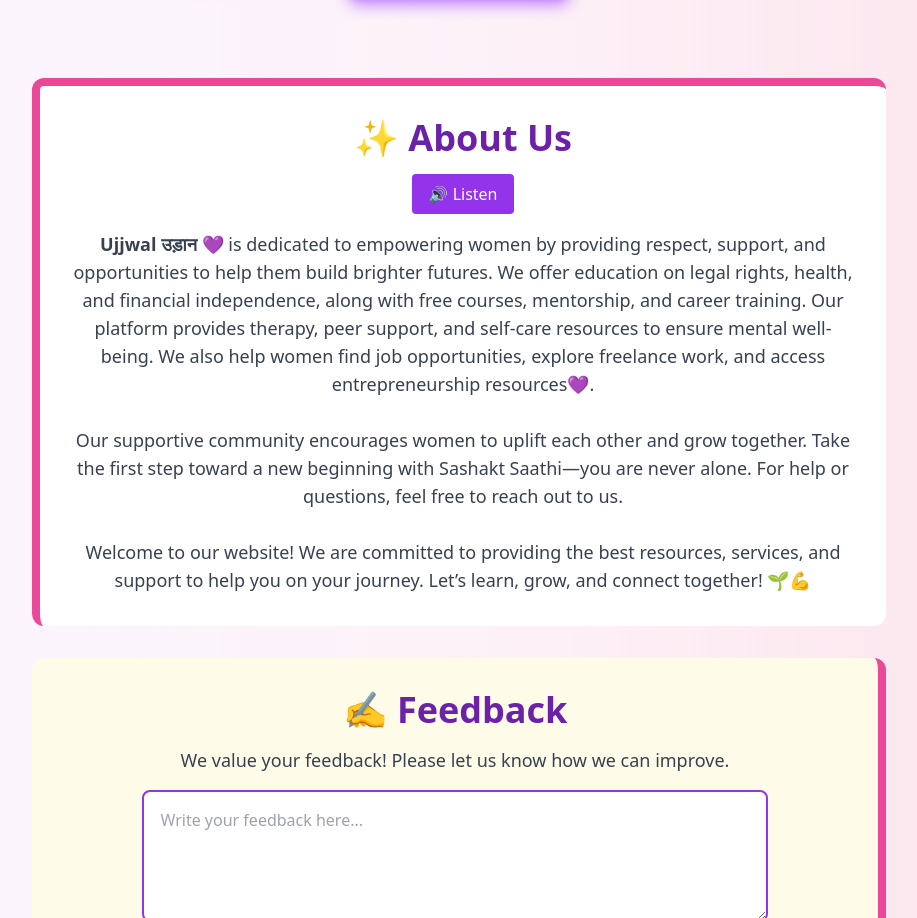
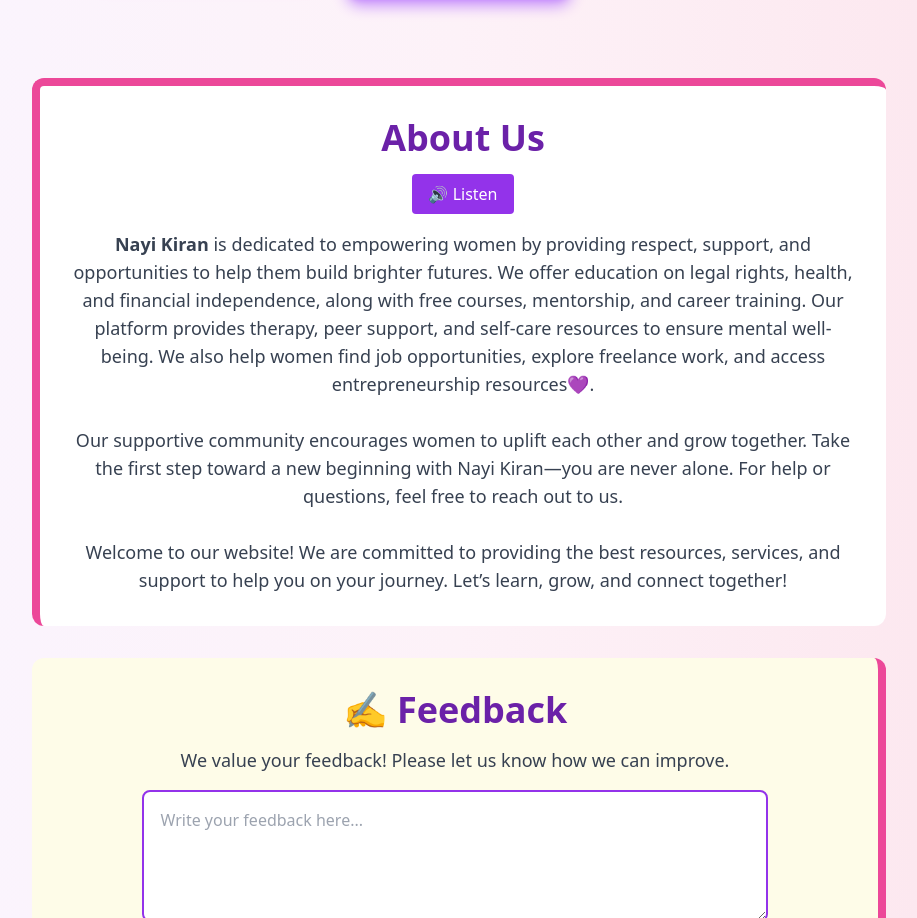
Before and after one commit to Sohi07/NayiKiran, a React (Vite) app in the folder frontend/: page / in a window 1280 px wide. Shown: the part 1666-2584 px from the top of the page, without its empty margins (181-1098 px from the left). Built offline with nearby package versions, Linux system fonts and the light colour scheme; no server answers; sample sign-in values are in the browser's storage.

Commit message:
Made changes to About Us desc

```diff
--- a/frontend/src/components/AboutUs.jsx
+++ b/frontend/src/components/AboutUs.jsx
@@ -3,13 +3,13 @@ import { speak } from "../utils/speech";
 
 
 function AboutUs() {
-  const aboutText = `Ujjwal उड़ान is dedicated to empowering women by providing respect, support, and opportunities to help them build brighter futures. We offer education on legal rights, health, and financial independence, along with free courses, mentorship, and career training. Our platform provides therapy, peer support, and self-care resources to ensure mental well-being. We also help women find job opportunities, explore freelance work, and access entrepreneurship resources. Our supportive community encourages women to uplift each other and grow together. Take the first step toward a new beginning with Sashakt Saathi—you are never alone. For help or questions, feel free to reach out to us. Welcome to our website! We are committed to providing the best resources, services, and support to help you on your journey. Let’s learn, grow, and connect together!`;
+  const aboutText = `Nayi Kiran is dedicated to empowering women by providing respect, support, and opportunities to help them build brighter futures. We offer education on legal rights, health, and financial independence, along with free courses, mentorship, and career training. Our platform provides therapy, peer support, and self-care resources to ensure mental well-being. We also help women find job opportunities, explore freelance work, and access entrepreneurship resources. Our supportive community encourages women to uplift each other and grow together. Take the first step toward a new beginning with Sashakt Saathi—you are never alone. For help or questions, feel free to reach out to us. Welcome to our website! We are committed to providing the best resources, services, and support to help you on your journey. Let’s learn, grow, and connect together!`;
   return (
     <div
       id="about"
       className="bg-white border-l-8 border-t-8 border-pink-500 p-8 text-center rounded-xl w-2/3 mx-auto my-8 flex flex-col justify-center items-center"
     >
-      <h2 className="text-4xl text-purple-800 font-bold mb-4">✨ About Us</h2>
+      <h2 className="text-4xl text-purple-800 font-bold mb-4">About Us</h2>
       <button
         className="mb-4 px-4 py-2 bg-purple-600 text-white rounded hover:bg-purple-700 transition"
         onClick={() => speak(aboutText, 'en-IN')}
@@ -18,11 +18,11 @@ function AboutUs() {
         🔊 Listen
       </button>
       <p className="text-lg text-gray-700">
-        <strong>Ujjwal उड़ान</strong> 💜  is dedicated to empowering women by providing respect, support, and opportunities to help them build brighter futures. We offer education on legal rights, health, and financial independence, along with free courses, mentorship, and career training. Our platform provides therapy, peer support, and self-care resources to ensure mental well-being. We also help women find job opportunities, explore freelance work, and access entrepreneurship resources💜.
+        <strong>Nayi Kiran</strong> is dedicated to empowering women by providing respect, support, and opportunities to help them build brighter futures. We offer education on legal rights, health, and financial independence, along with free courses, mentorship, and career training. Our platform provides therapy, peer support, and self-care resources to ensure mental well-being. We also help women find job opportunities, explore freelance work, and access entrepreneurship resources💜.
         <br /><br />
-        Our supportive community encourages women to uplift each other and grow together. Take the first step toward a new beginning with Sashakt Saathi—you are never alone. For help or questions, feel free to reach out to us.
+        Our supportive community encourages women to uplift each other and grow together. Take the first step toward a new beginning with Nayi Kiran—you are never alone. For help or questions, feel free to reach out to us.
         <br /><br />
-        Welcome to our website! We are committed to providing the best resources, services, and support to help you on your journey. Let’s learn, grow, and connect together! 🌱💪
+        Welcome to our website! We are committed to providing the best resources, services, and support to help you on your journey. Let’s learn, grow, and connect together!
       </p>
     </div>
   );
```
